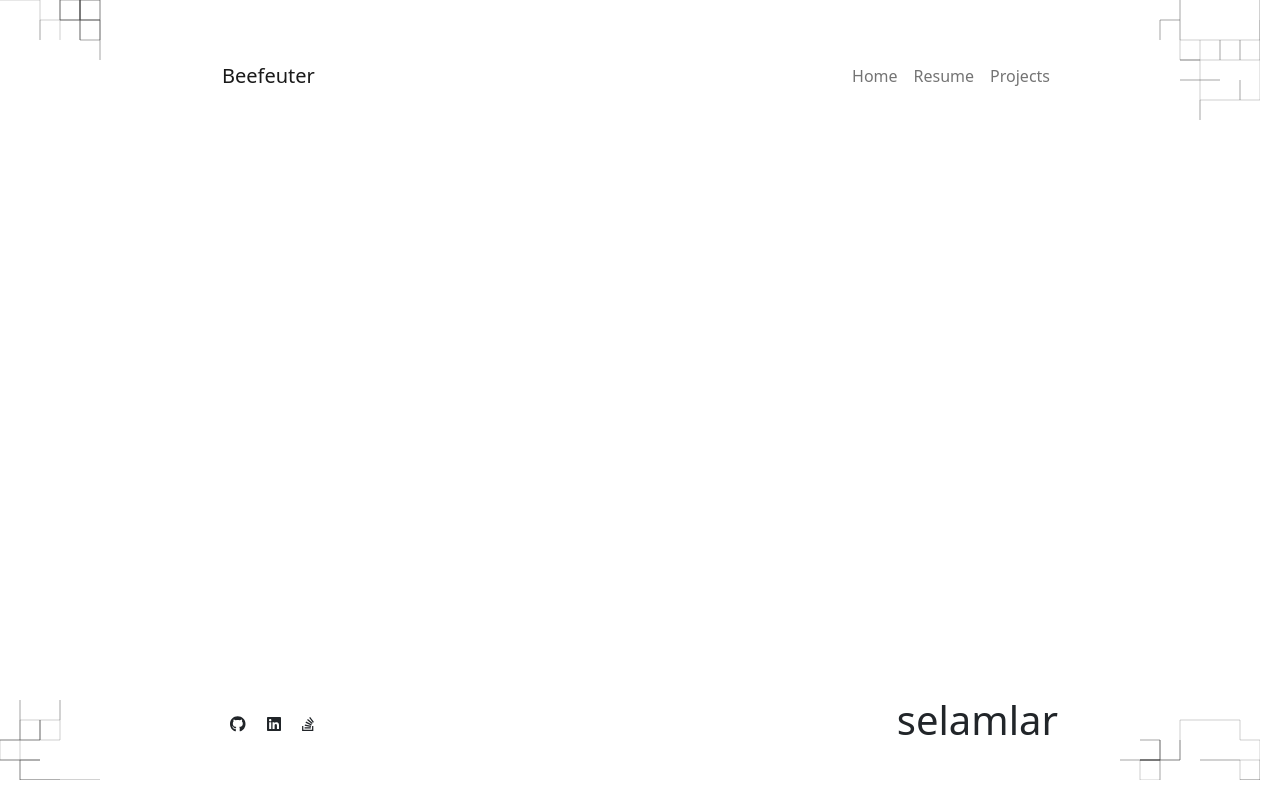
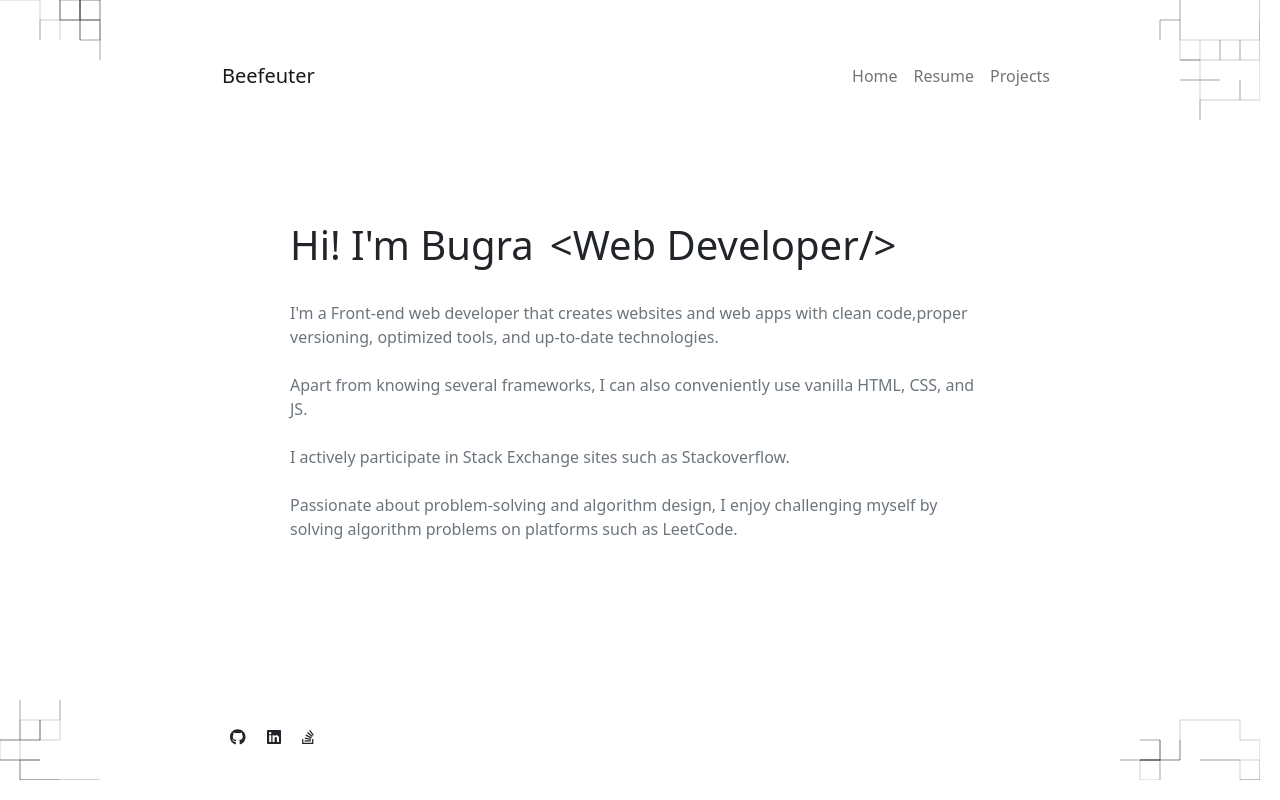
Before and after one commit to Beefeuteer/beefeuter.com, a React (Create React App) app: page / in a window 1280 px wide. Built offline with nearby package versions, Linux system fonts and the light colour scheme.

Commit message:
changed home page path

```diff
--- a/package.json
+++ b/package.json
@@ -1,4 +1,5 @@
 {
+  "homepage": "https://beefeuter.com",
   "name": "beefeuter-bootstrap",
   "version": "0.1.0",
   "private": true,
@@ -12,6 +13,7 @@
     "@testing-library/react": "^13.4.0",
     "@testing-library/user-event": "^13.5.0",
     "bootstrap": "^5.2.3",
+    "gh-pages": "^5.0.0",
     "react": "^18.2.0",
     "react-bootstrap": "^2.7.2",
     "react-dom": "^18.2.0",
@@ -22,6 +24,8 @@
     "web-vitals": "^2.1.4"
   },
   "scripts": {
+    "predeploy": "npm run build",
+    "deploy": "gh-pages -d build",
     "start": "react-scripts start",
     "build": "react-scripts build",
     "test": "react-scripts test",
--- a/src/layouts/BeefFooter.js
+++ b/src/layouts/BeefFooter.js
@@ -44,8 +44,6 @@ function BeefFooter() {
             <FontAwesomeIcon className="footer__icon" icon={faStackOverflow} />
           </Button>
         </div>
-
-        <h1>selamlar</h1>
       </div>
     </Container>
     // </div>
--- a/src/layouts/BeefNavbar.js
+++ b/src/layouts/BeefNavbar.js
@@ -13,13 +13,13 @@ function BeefNavbar() {
     <BrowserRouter>
       <Navbar bg="transparent" expand="lg" fixed="sticky">
         <Container>
-          <Navbar.Brand as={Link} to="home">
+          <Navbar.Brand as={Link} to="/">
             Beefeuter
           </Navbar.Brand>
           <Navbar.Toggle aria-controls="basic-navbar-nav" />
           <Navbar.Collapse id="basic-navbar-nav">
             <Nav className="ms-auto">
-              <Nav.Link as={Link} to="home">
+              <Nav.Link as={Link} to="/">
                 Home
               </Nav.Link>
               <Nav.Link as={Link} to="resume">
@@ -36,7 +36,7 @@ function BeefNavbar() {
         </Container>
       </Navbar>
       <Routes>
-        <Route path="/home" element={<BeefHome />}>
+        <Route path="/" element={<BeefHome />}>
           home
         </Route>
         <Route path="/resume" element={<BeefResume />}>
```
Also changed, not shown: 2 other files (tests, documents, lock files or other folders).
